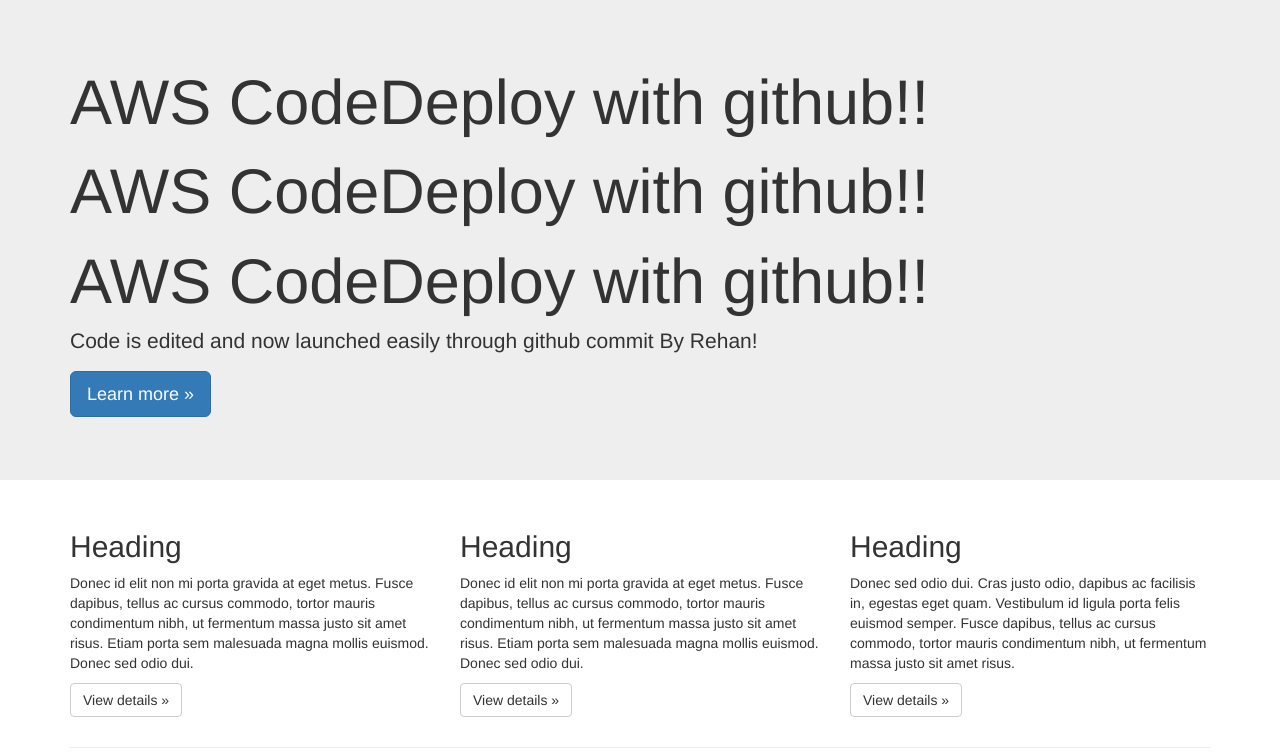
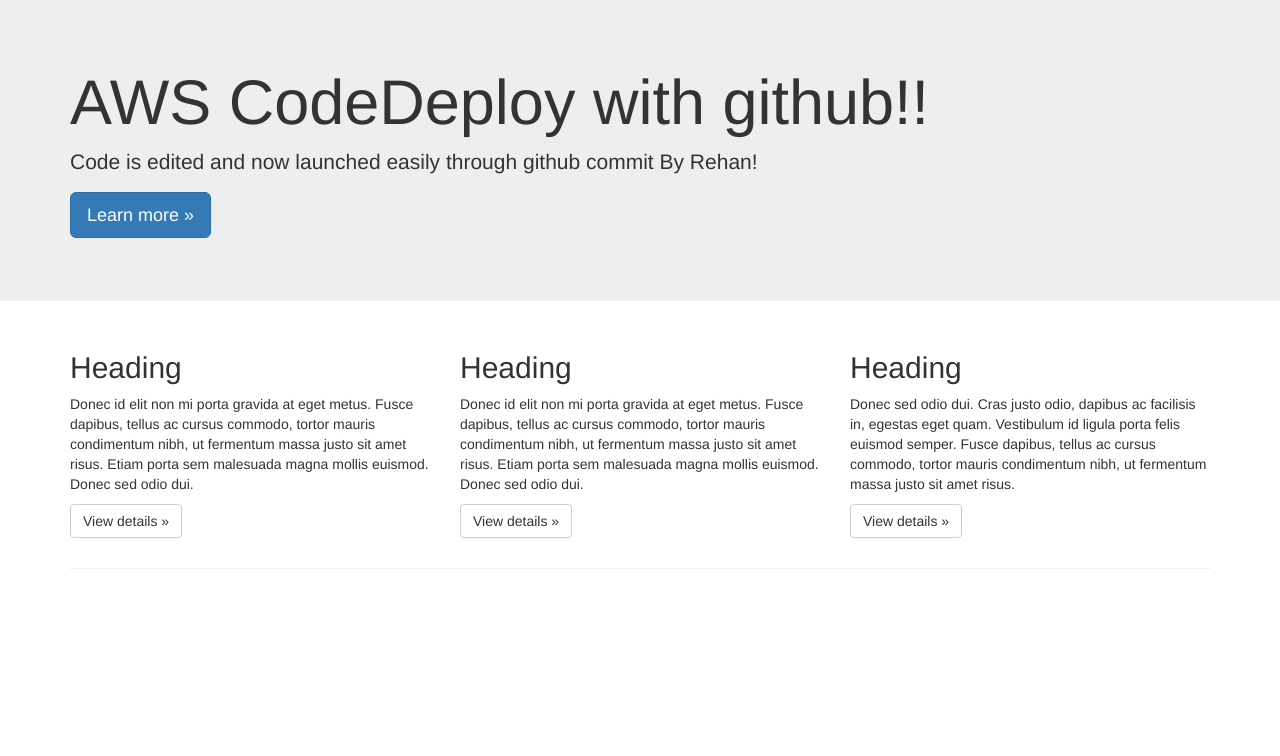
Before and after one commit to Rehans2000/CodeDelploy, a plain HTML site: page index.html in a window 1280 px wide. Drawn offline with nearby package versions, Linux system fonts and the light colour scheme.

Commit message:
edit index.html

```diff
--- a/index.html
+++ b/index.html
@@ -13,8 +13,6 @@
     <!-- Main jumbotron for a primary marketing message or call to action -->
     <div class="jumbotron">
       <div class="container">
-        <h1>AWS CodeDeploy with github!!</h1>
-        <h1>AWS CodeDeploy with github!!</h1>
         <h1>AWS CodeDeploy with github!!</h1>
         <p>Code is edited and now launched easily through github commit By Rehan!</p>
         <p><a class="btn btn-primary btn-lg" href="#" role="button">Learn more &raquo;</a></p>
```
